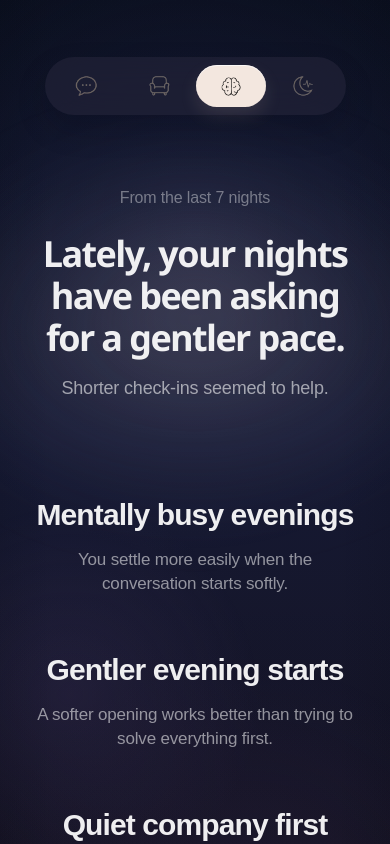
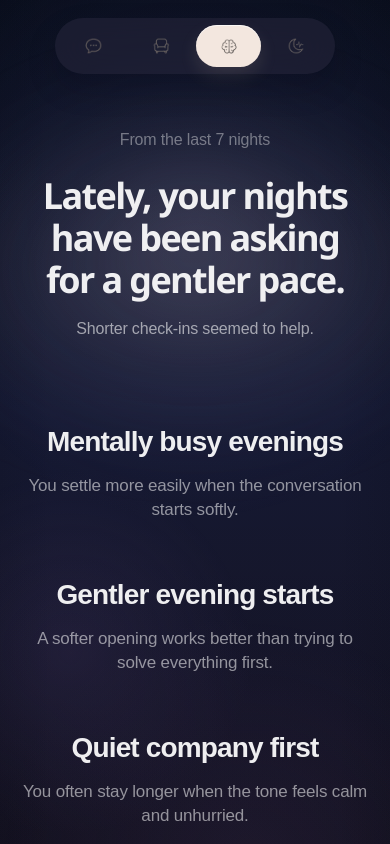
Before and after one commit to lizhongyuanuk-lab/AI-sleep-companion-web-app, a Next.js app: page /memory in a window 390 px wide. Shown: the top 844 px of the page. Built offline with nearby package versions, Linux system fonts and the light colour scheme.

Commit message:
Align responsive anchors across core pages

```diff
--- a/app/globals.css
+++ b/app/globals.css
@@ -7,6 +7,21 @@
     "Avenir Next", "Segoe UI", "Helvetica Neue", Helvetica, Arial, sans-serif;
   --font-mono:
     "SFMono-Regular", "SF Mono", Consolas, "Liberation Mono", monospace;
+  --app-safe-top-inset: env(safe-area-inset-top, 0px);
+  --app-safe-bottom-inset: env(safe-area-inset-bottom, 0px);
+  --app-page-padding-x: clamp(16px, 4vw, 24px);
+  --app-top-band-offset: clamp(14px, 2.4vh, 18px);
+  --app-bottom-offset: clamp(12px, 2.2vh, 16px);
+  --app-control-height: clamp(52px, 8vw, 56px);
+  --app-control-gap: clamp(10px, 2.6vw, 16px);
+  --app-nav-max-width: clamp(264px, 72vw, 301px);
+  --app-reading-column-max: 22rem;
+  --app-card-column-max: 22rem;
+  --app-content-gap-after-nav: clamp(48px, 7vh, 72px);
+  --app-section-gap-large: clamp(72px, 10vh, 96px);
+  --app-section-gap-medium: clamp(56px, 8vh, 72px);
+  --app-group-gap: clamp(44px, 7vh, 56px);
+  --app-dock-max-width: 420px;
 }
 
 @theme inline {
@@ -21,6 +36,7 @@
 }
 
 body {
+  margin: 0;
   background: var(--background);
   color: var(--foreground);
   font-family: var(--font-geist-sans), sans-serif;
@@ -33,3 +49,13 @@ a {
   color: inherit;
   text-decoration: none;
 }
+
+@media (min-width: 768px) {
+  :root {
+    --app-page-padding-x: clamp(24px, 5vw, 32px);
+    --app-nav-max-width: clamp(288px, 40vw, 320px);
+    --app-reading-column-max: 26rem;
+    --app-card-column-max: 26rem;
+    --app-dock-max-width: 440px;
+  }
+}
--- a/app/memory/memory-page.module.css
+++ b/app/memory/memory-page.module.css
@@ -8,8 +8,10 @@
   overflow: hidden;
   isolation: isolate;
   font-family: "Poppins", var(--font-sans);
-  --safe-top: max(12px, env(safe-area-inset-top));
-  --safe-bottom: max(12px, env(safe-area-inset-bottom));
+  --safe-top-inset: var(--app-safe-top-inset);
+  --safe-bottom-inset: var(--app-safe-bottom-inset);
+  --safe-top: calc(var(--safe-top-inset) + var(--app-top-band-offset));
+  --safe-bottom: calc(var(--safe-bottom-inset) + var(--app-bottom-offset));
   background: #0b1020;
 }
 
@@ -60,11 +62,11 @@
 
 .topBand {
   position: absolute;
-  top: calc(var(--safe-top) + 45px);
-  right: 16px;
-  left: 16px;
+  top: var(--safe-top);
+  right: var(--app-page-padding-x);
+  left: var(--app-page-padding-x);
   z-index: 8;
-  min-height: 58px;
+  min-height: var(--app-control-height);
 }
 
 .scrollContent {
@@ -72,17 +74,19 @@
   z-index: 1;
   min-height: 100svh;
   padding:
-    calc(var(--safe-top) + 175px)
-    24px
+    calc(var(--safe-top) + var(--app-control-height) + var(--app-content-gap-after-nav))
+    max(20px, var(--app-page-padding-x))
     calc(var(--safe-bottom) + 32px);
 }
 
 .contentColumn {
   display: flex;
-  width: min(82vw, 20rem);
+  width: 100%;
+  max-width: var(--app-reading-column-max);
   margin: 0 auto;
   flex-direction: column;
   align-items: center;
+  min-width: 0;
 }
 
 .heroBlock {
@@ -100,8 +104,8 @@
   top: 2px;
   left: 50%;
   z-index: 0;
-  width: min(108vw, 31rem);
-  height: 17.5rem;
+  width: min(108vw, 38rem);
+  height: clamp(16rem, 32vh, 19rem);
   border-radius: 999px;
   background:
     radial-gradient(
@@ -155,6 +159,7 @@
 }
 
 .heroInsight {
+  width: 100%;
   max-width: min(100%, 35rem);
   margin: 24px 0 0;
   position: relative;
@@ -167,9 +172,9 @@
     var(--font-geist-sans),
     var(--font-sans),
     sans-serif;
-  font-size: 2.25rem;
+  font-size: clamp(2.25rem, 7vw, 3rem);
   font-weight: 800;
-  line-height: 42px;
+  line-height: clamp(42px, 7.6vw, 54px);
   letter-spacing: -0.045em;
   text-align: center;
   text-shadow: none;
@@ -177,15 +182,16 @@
 }
 
 .heroSupport {
+  width: 100%;
   max-width: min(100%, 32.5rem);
   margin: 16px 0 0;
   position: relative;
   z-index: 1;
   color: rgba(255, 255, 255, 0.58);
   font-family: "Poppins", sans-serif;
-  font-size: 1.125rem;
+  font-size: clamp(1rem, 3.8vw, 1.125rem);
   font-weight: 400;
-  line-height: 26px;
+  line-height: clamp(24px, 5vw, 26px);
   letter-spacing: -0.01em;
   text-align: center;
 }
@@ -193,8 +199,8 @@
 .recurringList {
   display: grid;
   width: 100%;
-  margin-top: 96px;
-  gap: 56px;
+  margin-top: var(--app-section-gap-large);
+  gap: var(--app-group-gap);
 }
 
 .recurringMemoryItem {
@@ -388,19 +394,21 @@
 }
 
 .recurringTitle {
+  width: 100%;
   max-width: min(100%, 35rem);
   margin: 0;
   color: rgba(255, 255, 255, 0.93);
   font-family: "Poppins", sans-serif;
-  font-size: 1.875rem;
+  font-size: clamp(1.75rem, 6vw, 2.25rem);
   font-weight: 800;
-  line-height: 36px;
+  line-height: clamp(34px, 6.8vw, 42px);
   letter-spacing: -0.03em;
   text-align: center;
   text-wrap: balance;
 }
 
 .recurringSupport {
+  width: 100%;
   max-width: min(100%, 32.5rem);
   margin: 0;
   color: rgba(255, 255, 255, 0.54);
@@ -415,8 +423,8 @@
 .actionsArea {
   display: grid;
   width: 100%;
-  margin-top: 72px;
-  gap: 16px;
+  margin-top: var(--app-section-gap-medium);
+  gap: clamp(14px, 2.4vh, 16px);
   justify-items: center;
 }
 
@@ -480,7 +488,7 @@
   }
 
   .contentColumn {
-    width: min(82vw, 18.75rem);
+    max-width: 18.75rem;
   }
 
   .heroGlow {
--- a/app/room/room-page.module.css
+++ b/app/room/room-page.module.css
@@ -3,7 +3,8 @@
   min-height: 100svh;
   overflow: hidden;
   font-family: var(--font-sans);
-  --safe-bottom: max(12px, env(safe-area-inset-bottom));
+  --safe-bottom-inset: var(--app-safe-bottom-inset);
+  --safe-bottom: calc(var(--safe-bottom-inset) + var(--app-bottom-offset));
   --shell-bg: rgba(255, 255, 255, 0.22);
   --shell-border: rgba(255, 255, 255, 0.18);
   --shell-text-primary: #786e66;
@@ -212,22 +213,22 @@
   pointer-events: none;
   padding:
     0
-    16px
+    var(--app-page-padding-x)
     calc(var(--safe-bottom) + 20px);
 }
 
 .infoCluster {
   position: absolute;
-  bottom: calc(var(--safe-bottom) + 98px);
-  left: 16px;
+  bottom: calc(var(--safe-bottom-inset) + clamp(84px, 11vh, 98px));
+  left: var(--app-page-padding-x);
   display: grid;
   gap: 10px;
-  max-width: min(280px, calc(100vw - 32px));
+  max-width: min(320px, calc(100vw - (var(--app-page-padding-x) * 2)));
 }
 
 .titlePill {
   width: fit-content;
-  max-width: min(280px, calc(100vw - 32px));
+  max-width: min(320px, calc(100vw - (var(--app-page-padding-x) * 2)));
   display: inline-flex;
   align-items: center;
   min-height: 46px;
@@ -278,8 +279,8 @@
   align-items: center;
   justify-content: flex-end;
   justify-items: center;
-  gap: 0.7rem;
-  padding-bottom: calc(var(--safe-bottom) + 110px);
+  gap: clamp(10px, 1.4vh, 14px);
+  padding-bottom: calc(var(--safe-bottom-inset) + clamp(92px, 11vh, 110px));
 }
 
 .swipeHint {
@@ -302,7 +303,7 @@
   display: inline-flex;
   align-items: center;
   justify-content: center;
-  margin-bottom: clamp(166px, calc(18vh + 50px), 226px);
+  margin-bottom: clamp(118px, 15vh, 172px);
 }
 
 .swipeChevron {
@@ -329,7 +330,10 @@
   align-items: center;
   justify-content: center;
   gap: 12px;
-  width: 200px;
+  width: min(
+    clamp(184px, 48vw, 200px),
+    calc(100vw - (var(--app-page-padding-x) * 2) - 24px)
+  );
   height: 50px;
   border: 1px solid rgba(255, 255, 255, 0.32);
   border-radius: 999px;
--- a/app/sleep-monitoring/sleep-page.module.css
+++ b/app/sleep-monitoring/sleep-page.module.css
@@ -2,8 +2,10 @@
   position: relative;
   min-height: 100svh;
   overflow-x: hidden;
-  --safe-top: max(12px, env(safe-area-inset-top));
-  --safe-bottom: max(12px, env(safe-area-inset-bottom));
+  --safe-top-inset: var(--app-safe-top-inset);
+  --safe-bottom-inset: var(--app-safe-bottom-inset);
+  --safe-top: calc(var(--safe-top-inset) + var(--app-top-band-offset));
+  --safe-bottom: calc(var(--safe-bottom-inset) + var(--app-bottom-offset));
   --shell-bg: rgba(255, 255, 255, 0.12);
   --shell-bg-strong: rgba(255, 255, 255, 0.16);
   --shell-bg-soft: rgba(255, 255, 255, 0.08);
@@ -85,11 +87,11 @@
 
 .topBand {
   position: absolute;
-  top: calc(var(--safe-top) + 45px);
-  right: 16px;
-  left: 16px;
+  top: var(--safe-top);
+  right: var(--app-page-padding-x);
+  left: var(--app-page-padding-x);
   z-index: 8;
-  min-height: 58px;
+  min-height: var(--app-control-height);
 }
 
 .scrollContent {
@@ -97,23 +99,25 @@
   z-index: 1;
   min-height: 100svh;
   padding:
-    calc(var(--safe-top) + 175px)
-    16px
+    calc(var(--safe-top) + var(--app-control-height) + var(--app-content-gap-after-nav))
+    var(--app-page-padding-x)
     calc(var(--safe-bottom) + 32px);
 }
 
 .contentColumn {
   display: flex;
-  width: min(100%, 361px);
+  width: 100%;
+  max-width: var(--app-card-column-max);
   margin: 0 auto;
   flex-direction: column;
-  gap: 16px;
+  gap: clamp(16px, 2.8vh, 20px);
+  min-width: 0;
 }
 
 .heroBlock {
   position: relative;
-  min-height: 206px;
-  padding: 0 16px 0;
+  min-height: clamp(180px, 24vh, 206px);
+  padding: 0 clamp(4px, 1.8vw, 16px) 0;
 }
 
 .heroGlow {
@@ -160,10 +164,11 @@
 .heroTitle {
   position: relative;
   z-index: 1;
+  width: 100%;
   margin: 12px 0 0;
   color: var(--text-primary);
-  font-size: 36px;
-  line-height: 42px;
+  font-size: clamp(2.25rem, 7.2vw, 3rem);
+  line-height: clamp(42px, 7.8vw, 54px);
   font-weight: 650;
   letter-spacing: -0.02em;
   text-wrap: balance;
@@ -172,16 +177,18 @@
 .heroSupport {
   position: relative;
   z-index: 1;
+  width: 100%;
   margin: 16px 0 0;
   color: var(--text-tertiary);
-  font-size: 16px;
-  line-height: 22px;
+  font-size: clamp(0.9375rem, 3.6vw, 1rem);
+  line-height: clamp(21px, 4.8vw, 22px);
   font-weight: 400;
 }
 
 .cardLarge,
 .cardMedium {
   position: relative;
+  width: 100%;
   overflow: hidden;
   border-radius: 30px;
   border: 1px solid var(--shell-border-strong);
@@ -193,12 +200,12 @@
 
 .cardLarge {
   min-height: 220px;
-  padding: 22px 22px 24px;
+  padding: clamp(20px, 4vw, 24px) clamp(20px, 4vw, 24px) clamp(22px, 4vw, 24px);
 }
 
 .cardMedium {
   min-height: 190px;
-  padding: 22px;
+  padding: clamp(20px, 4vw, 22px);
   border-radius: 28px;
   background: var(--shell-bg);
   border-color: var(--shell-border);
@@ -260,8 +267,8 @@
   z-index: 1;
   margin: 22px 0 0;
   color: var(--text-warm-primary);
-  font-size: 64px;
-  line-height: 70px;
+  font-size: clamp(3.35rem, 14vw, 4.5rem);
+  line-height: clamp(58px, 15vw, 74px);
   font-weight: 600;
   letter-spacing: -0.04em;
   text-shadow: 0 0 24px rgba(255, 235, 210, 0.18);
--- a/app/talk/talk-page.module.css
+++ b/app/talk/talk-page.module.css
@@ -8,8 +8,10 @@
   overflow: hidden;
   isolation: isolate;
   font-family: var(--font-sans);
-  --safe-top: max(12px, env(safe-area-inset-top));
-  --safe-bottom: max(12px, env(safe-area-inset-bottom));
+  --safe-top-inset: var(--app-safe-top-inset);
+  --safe-bottom-inset: var(--app-safe-bottom-inset);
+  --safe-top: calc(var(--safe-top-inset) + var(--app-top-band-offset));
+  --safe-bottom: calc(var(--safe-bottom-inset) + var(--app-bottom-offset));
   --shell-bg: rgba(255, 255, 255, 0.28);
   --shell-bg-strong: rgba(255, 255, 255, 0.42);
   --shell-border: rgba(255, 255, 255, 0.24);
@@ -74,11 +76,18 @@
 
 .topBand {
   position: absolute;
-  top: calc(var(--safe-top) + 45px);
-  right: 16px;
-  left: 16px;
+  top: var(--safe-top);
+  right: var(--app-page-padding-x);
+  left: var(--app-page-padding-x);
   z-index: 8;
-  min-height: 58px;
+  min-height: var(--app-control-height);
+}
+
+.topNav {
+  width: min(
+    var(--app-nav-max-width),
+    calc(100% - var(--app-control-height) - var(--app-control-gap))
+  );
 }
 
 .settingsButton {
@@ -86,8 +95,8 @@
   top: 0;
   left: 0;
   display: inline-flex;
-  width: 56px;
-  height: 56px;
+  width: var(--app-control-height);
+  height: var(--app-control-height);
   align-items: center;
   justify-content: center;
   border: 1px solid var(--shell-border);
@@ -116,16 +125,16 @@
 }
 
 .utilityIcon {
-  width: 28px;
-  height: 28px;
+  width: clamp(20px, 4.8vw, 24px);
+  height: clamp(20px, 4.8vw, 24px);
 }
 
 .settingsPanel {
   position: absolute;
-  top: calc(var(--safe-top) + 105px);
-  left: 16px;
+  top: calc(var(--safe-top) + var(--app-control-height) + var(--app-control-gap));
+  left: var(--app-page-padding-x);
   z-index: 9;
-  width: min(280px, calc(100vw - 32px));
+  width: min(300px, calc(100vw - (var(--app-page-padding-x) * 2)));
   min-height: 220px;
   max-height: min(320px, 64vh);
   padding: 18px 16px 16px;
@@ -271,9 +280,9 @@
   z-index: 1;
   min-height: 100svh;
   padding:
-    calc(var(--safe-top) + 72px)
-    16px
-    calc(var(--safe-bottom) + 148px);
+    calc(var(--safe-top) + var(--app-control-height) + clamp(12px, 2.6vh, 20px))
+    var(--app-page-padding-x)
+    calc(var(--safe-bottom) + clamp(120px, 18vh, 148px));
 }
 
 .scenePresenceHalo {
@@ -287,13 +296,14 @@
 }
 
 .bottomLayer {
-  position: absolute;
-  right: 16px;
-  bottom: calc(var(--safe-bottom) + 15px);
-  left: 16px;
+  position: fixed;
+  left: 50%;
+  bottom: var(--safe-bottom);
+  width: min(calc(100vw - (var(--app-page-padding-x) * 2)), var(--app-dock-max-width));
+  transform: translateX(-50%);
   z-index: 6;
   display: grid;
-  gap: 8px;
+  gap: clamp(8px, 1.4vh, 12px);
 }
 
 .roomAnchor {
@@ -331,7 +341,7 @@
   align-items: center;
   gap: 8px;
   width: 100%;
-  min-height: 50px;
+  min-height: clamp(48px, 8.8vw, 50px);
   padding: 4px 8px 4px 6px;
   border: 1px solid var(--shell-border);
   border-radius: 999px;
@@ -465,8 +475,8 @@
 .micCircle {
   display: inline-flex;
   flex-shrink: 0;
-  width: 42px;
-  height: 42px;
+  width: clamp(40px, 8.8vw, 42px);
+  height: clamp(40px, 8.8vw, 42px);
   align-items: center;
   justify-content: center;
   border: 1px solid rgba(255, 244, 223, 0.72);
@@ -512,7 +522,7 @@
 .primaryLabel {
   display: block;
   color: #454545;
-  font-size: 16px;
+  font-size: clamp(15px, 3.8vw, 16px);
   font-weight: 500;
   line-height: 20px;
   text-align: left;
@@ -593,3 +603,9 @@
     animation: none;
   }
 }
+
+@media (max-width: 420px) {
+  .topBand {
+    padding-left: calc(var(--app-control-height) + 12px);
+  }
+}
--- a/components/shell-top-nav.module.css
+++ b/components/shell-top-nav.module.css
@@ -1,13 +1,14 @@
 .navCapsule {
-  width: 301px;
-  min-height: 58px;
+  width: min(var(--app-nav-max-width), 100%);
+  min-height: var(--app-control-height);
   margin: 0 auto;
-  padding: 8px;
+  padding: clamp(6px, 1.8vw, 8px);
   border: 1px solid var(--shell-border);
   border-radius: 999px;
   background: rgba(255, 255, 255, 0.26);
   box-shadow: var(--shell-shadow);
   backdrop-filter: blur(20px);
+  -webkit-backdrop-filter: blur(20px);
 }
 
 .navCapsuleMemory {
@@ -20,7 +21,7 @@
   display: grid;
   grid-template-columns: repeat(4, 1fr);
   gap: 2px;
-  min-height: 42px;
+  min-height: calc(var(--app-control-height) - clamp(12px, 3vw, 16px));
   padding: 0;
   margin: 0;
   list-style: none;
@@ -66,8 +67,8 @@
 
 .navIconAsset {
   display: block;
-  width: 24px;
-  height: 24px;
+  width: clamp(18px, 4.6vw, 22px);
+  height: clamp(18px, 4.6vw, 22px);
   background-position: center;
   background-repeat: no-repeat;
   background-size: contain;
```
Also changed, not shown: app/layout.tsx (+7 -1 lines).
